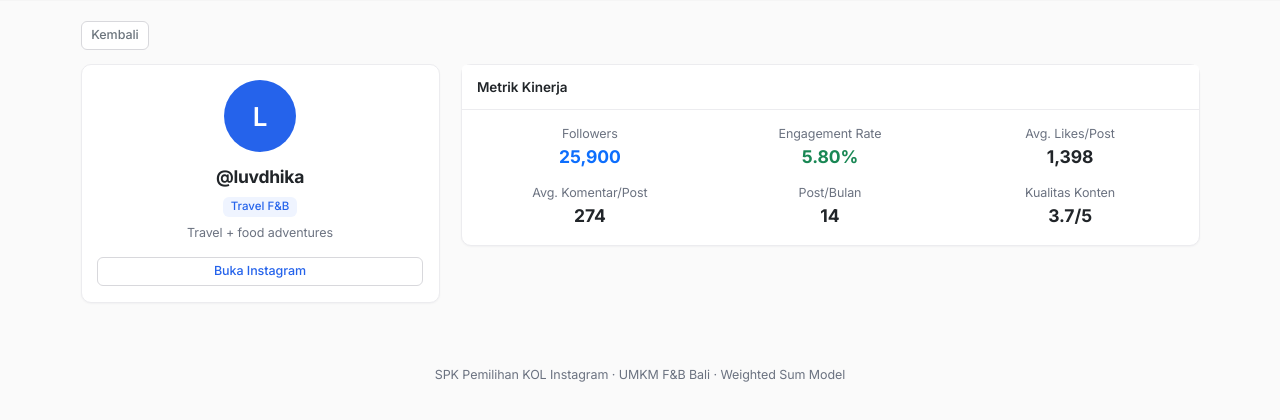
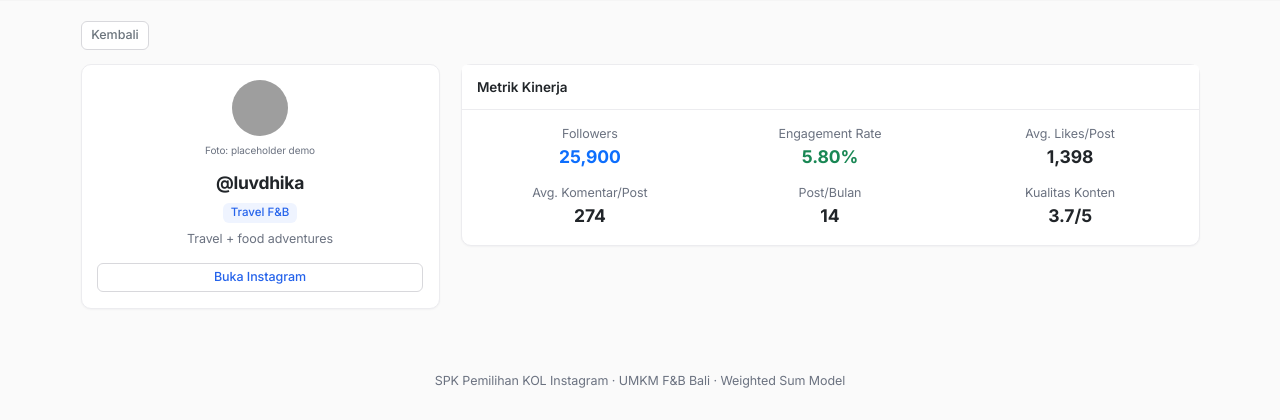
Before and after one commit to yusidabcs/spk-kol, a FastAPI app: page /detail/luvdhika in a window 1280 px wide. Shown: the part 61-481 px from the top of the page. Run offline with FastAPI, Linux system fonts and the light colour scheme; grey boxes are pictures that could not be loaded.

Commit message:
feat: tampilkan nilai mentah C1-C5, avatar Pravatar, ubah label ke 'Skor Kecocokan'
- Hasil Ranking: tampilkan nilai mentah C1-C5 di atas, w*r kontribusi di bawah
- /hasil/{sesi_id} merge raw values dari KolKandidat ke history
- Avatar Pravatar.cc (foto realistis) di detail, ranking, dashboard, daftar KOL
- .avatar-circle 56px, .avatar-sm 24px, dijamin bulat via rounded-circle + !important
- Label 'Skor Akhir' -> 'Skor Kecocokan' di 4 lokasi

```diff
--- a/main.py
+++ b/main.py
@@ -188,7 +188,27 @@ def hapus_semua_sesi(db: Session = Depends(get_db)):
 @app.get("/hasil/{sesi_id}", response_class=HTMLResponse)
 def lihat_hasil(request: Request, sesi_id: int, db: Session = Depends(get_db)):
     sesi = db.query(SesiKalkulasi).filter(SesiKalkulasi.id == sesi_id).first()
-    hasil = db.query(HasilRanking).filter(HasilRanking.id_sesi == sesi_id).order_by(HasilRanking.posisi).all()
+    hasil_rows = db.query(HasilRanking).filter(HasilRanking.id_sesi == sesi_id).order_by(HasilRanking.posisi).all()
+    # Merge raw criterion values from KolKandidat (un-normalized C1-C5)
+    usernames = [h.username for h in hasil_rows]
+    kandidat_map = {
+        k.username: k for k in db.query(KolKandidat).filter(KolKandidat.username.in_(usernames)).all()
+    } if usernames else {}
+    hasil = []
+    for h in hasil_rows:
+        k = kandidat_map.get(h.username)
+        hasil.append({
+            "username": h.username, "niche": h.niche,
+            "followers": h.followers, "skor_total": h.skor_total, "posisi": h.posisi,
+            "kontribusi_c1": h.kontribusi_c1, "kontribusi_c2": h.kontribusi_c2,
+            "kontribusi_c3": h.kontribusi_c3, "kontribusi_c4": h.kontribusi_c4,
+            "kontribusi_c5": h.kontribusi_c5,
+            "r_c1": h.r_c1, "r_c2": h.r_c2, "r_c3": h.r_c3, "r_c4": h.r_c4, "r_c5": h.r_c5,
+            "engagement_rate": k.engagement_rate if k else 0,
+            "content_quality_score": k.content_quality_score if k else 0,
+            "niche_relevance": k.niche_relevance if k else 0,
+            "posting_consistency": k.posting_consistency if k else 0,
+        })
     kriteria = db.query(Kriteria).all()
     bobot = sesi.bobot_json if sesi else DEFAULT_BOBOT
     return render(request, "results.html", {
--- a/static/style.css
+++ b/static/style.css
@@ -226,16 +226,37 @@ h1, h2, h3, h4, h5, h6 { letter-spacing: -0.015em; font-weight: 600; }
 
 /* ===== Misc ===== */
 .avatar-circle {
-  width: 72px;
-  height: 72px;
-  border-radius: 50%;
+  width: 56px !important;
+  height: 56px !important;
+  border-radius: 50% !important;
   background: var(--primary);
   color: #fff;
   display: flex;
   align-items: center;
   justify-content: center;
-  font-size: 26px;
+  font-size: 20px;
   font-weight: 600;
+  object-fit: cover;
+  overflow: hidden;
+  aspect-ratio: 1 / 1;
+}
+img.avatar-circle {
+  background: #f4f4f4;
+  display: block;
+}
+
+/* Small inline avatar for table rows */
+.avatar-sm {
+  width: 24px !important;
+  height: 24px !important;
+  border-radius: 50% !important;
+  object-fit: cover;
+  overflow: hidden;
+  aspect-ratio: 1 / 1;
+  background: #f4f4f4;
+  vertical-align: middle;
+  margin-right: 6px;
+  flex-shrink: 0;
 }
 .progress { background: #f3f4f6; border-radius: 6px; height: 6px !important; }
 .progress-bar { background: var(--primary); border-radius: 6px; }
--- a/templates/dashboard.html
+++ b/templates/dashboard.html
@@ -43,7 +43,7 @@
       <thead class="table-light">
         <tr>
           <th>#</th><th>Username</th><th>Niche</th><th>Followers</th>
-          <th>Skor Akhir</th><th></th>
+          <th>Skor Kecocokan</th><th></th>
         </tr>
       </thead>
       <tbody>
@@ -52,7 +52,7 @@
           <td>
             <span class="rank-badge {% if r.posisi == 1 %}rank-1{% elif r.posisi == 2 %}rank-2{% elif r.posisi == 3 %}rank-3{% endif %}">{{ r.posisi }}</span>
           </td>
-          <td><a href="https://instagram.com/{{ r.username }}" target="_blank" class="text-decoration-none">@{{ r.username }}</a></td>
+          <td><a href="https://instagram.com/{{ r.username }}" target="_blank" class="text-decoration-none d-inline-flex align-items-center"><img src="https://i.pravatar.cc/64?u={{ r.username }}" alt="" class="avatar-sm rounded-circle">@{{ r.username }}</a></td>
           <td><span class="badge niche-badge">{{ r.niche }}</span></td>
           <td>{{ "{:,}".format(r.followers) }}</td>
           <td>
--- a/templates/detail.html
+++ b/templates/detail.html
@@ -8,7 +8,11 @@
   <div class="col-md-4">
     <div class="card shadow-sm">
       <div class="card-body text-center">
-        <div class="avatar-circle mx-auto mb-3">{{ kol.username[0]|upper }}</div>
+        <img src="https://i.pravatar.cc/300?u={{ kol.username }}"
+             alt="Avatar @{{ kol.username }}"
+             class="avatar-circle rounded-circle mx-auto mb-2"
+             onerror="this.outerHTML='<div class=&quot;avatar-circle rounded-circle mx-auto mb-2&quot;>{{ kol.username[0]|upper }}</div>'">
+        <div class="text-muted mb-3" style="font-size:10px">Foto: placeholder demo</div>
         <h5 class="fw-bold">@{{ kol.username }}</h5>
         <span class="badge niche-badge mb-2">{{ kol.niche }}</span>
         <p class="text-muted small">{{ kol.bio }}</p>
@@ -22,7 +26,7 @@
       <div class="card-body text-center">
         <div class="text-muted small mb-1">Peringkat dalam sesi ini</div>
         <div class="display-4 fw-bold text-primary">#{{ ranking.posisi }}</div>
-        <div class="text-muted small">Skor Akhir</div>
+        <div class="text-muted small">Skor Kecocokan</div>
         <div class="fs-3 fw-bold" title="Nilai WSM: {{ '%.4f'|format(ranking.skor_total) }}">{{ "%.2f"|format(ranking.skor_total * 100) }}%</div>
         <div class="text-muted" style="font-size:11px">0–100% (WSM)</div>
       </div>
--- a/templates/kol_list.html
+++ b/templates/kol_list.html
@@ -76,7 +76,9 @@
         <tr>
           <td class="text-center text-muted small">{{ loop.index }}</td>
           <td>
-            <a href="https://instagram.com/{{ kol.username }}" target="_blank" class="text-decoration-none fw-semibold">@{{ kol.username }}</a>
+            <a href="https://instagram.com/{{ kol.username }}" target="_blank" class="text-decoration-none fw-semibold d-inline-flex align-items-center">
+              <img src="https://i.pravatar.cc/64?u={{ kol.username }}" alt="" class="avatar-sm rounded-circle">@{{ kol.username }}
+            </a>
           </td>
           <td>{{ kol.nama_lengkap or "—" }}</td>
           <td><span class="badge bg-light text-dark border">{{ kol.niche }}</span></td>
```
Also changed, not shown: templates/results.html (+19 -6 lines).
